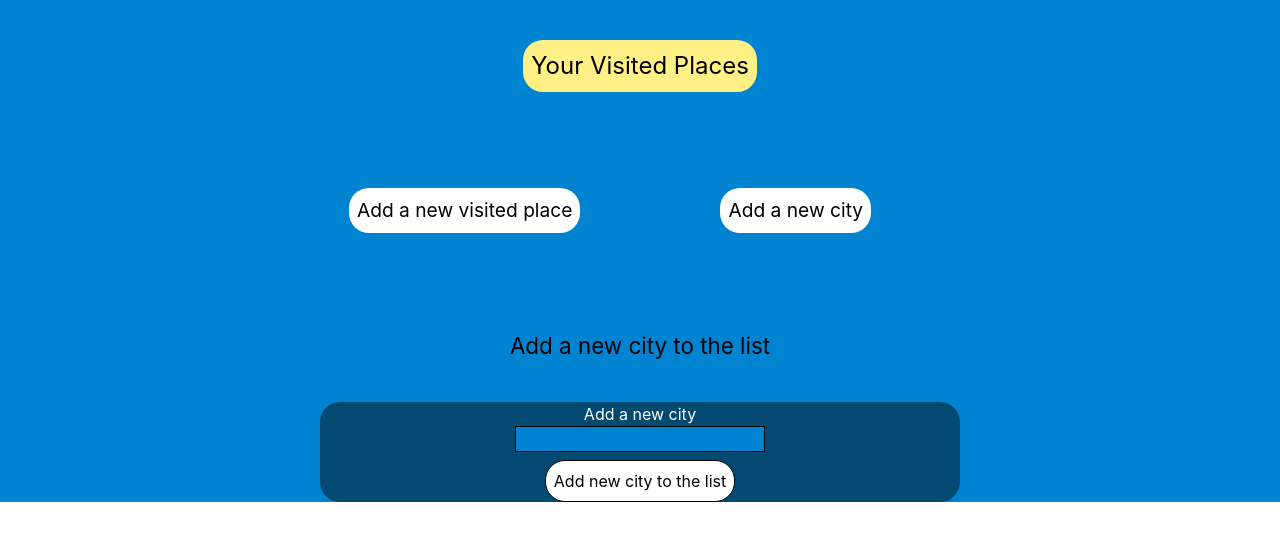
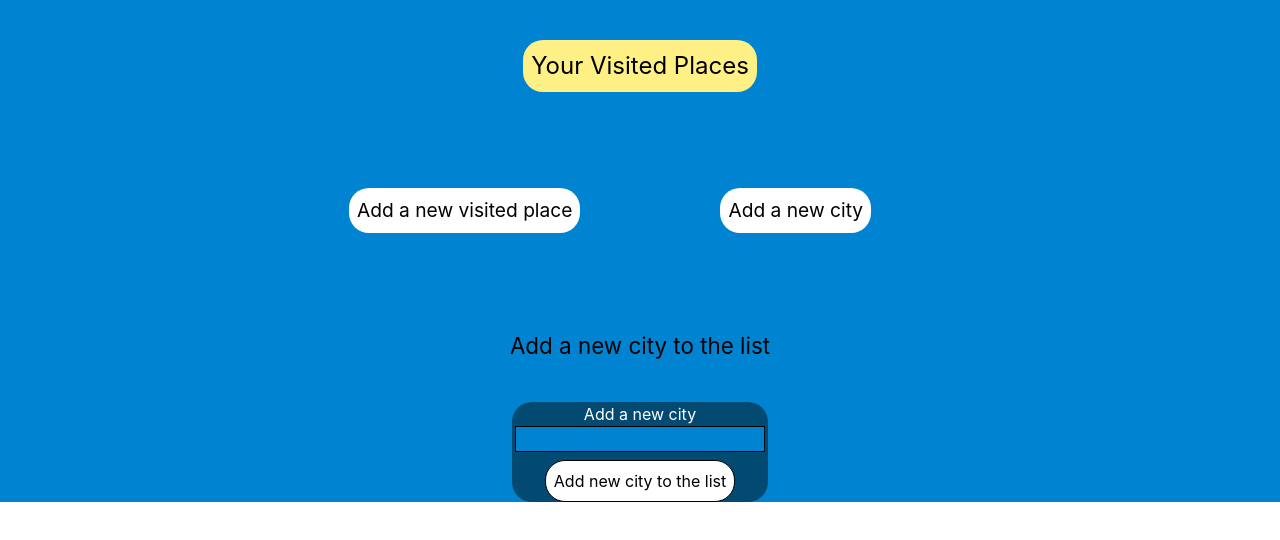
Before and after one commit to ArBa-dev-J/VisitedPlaces, a React (Vite) app in the folder front/: page /newCity in a window 1280 px wide. Shown: the top 540 px of the page. Built offline with nearby package versions, Linux system fonts and the light colour scheme.

Commit message:
add media quary for city form bg

```diff
--- a/front/src/components/forms/newCity/NewCityFormInputs.jsx
+++ b/front/src/components/forms/newCity/NewCityFormInputs.jsx
@@ -29,7 +29,7 @@ function NewCityFormInputs() {
     return (
         <>
 
-            <form onSubmit={handleSubmit(onSubmit)} className="flex flex-col items-center mx-auto bg-sky-900 rounded-[20px] w-[50%]">
+            <form onSubmit={handleSubmit(onSubmit)} className="flex flex-col items-center mx-auto bg-sky-900 rounded-[20px] xl:w-[20%] md:w-[50%] ">
 
                 <label className="text-white">Add a new city</label>
                 <input type="text" {...register("name", { required: true })} className="border block bg-sky-600 text-black text-center" />
```
